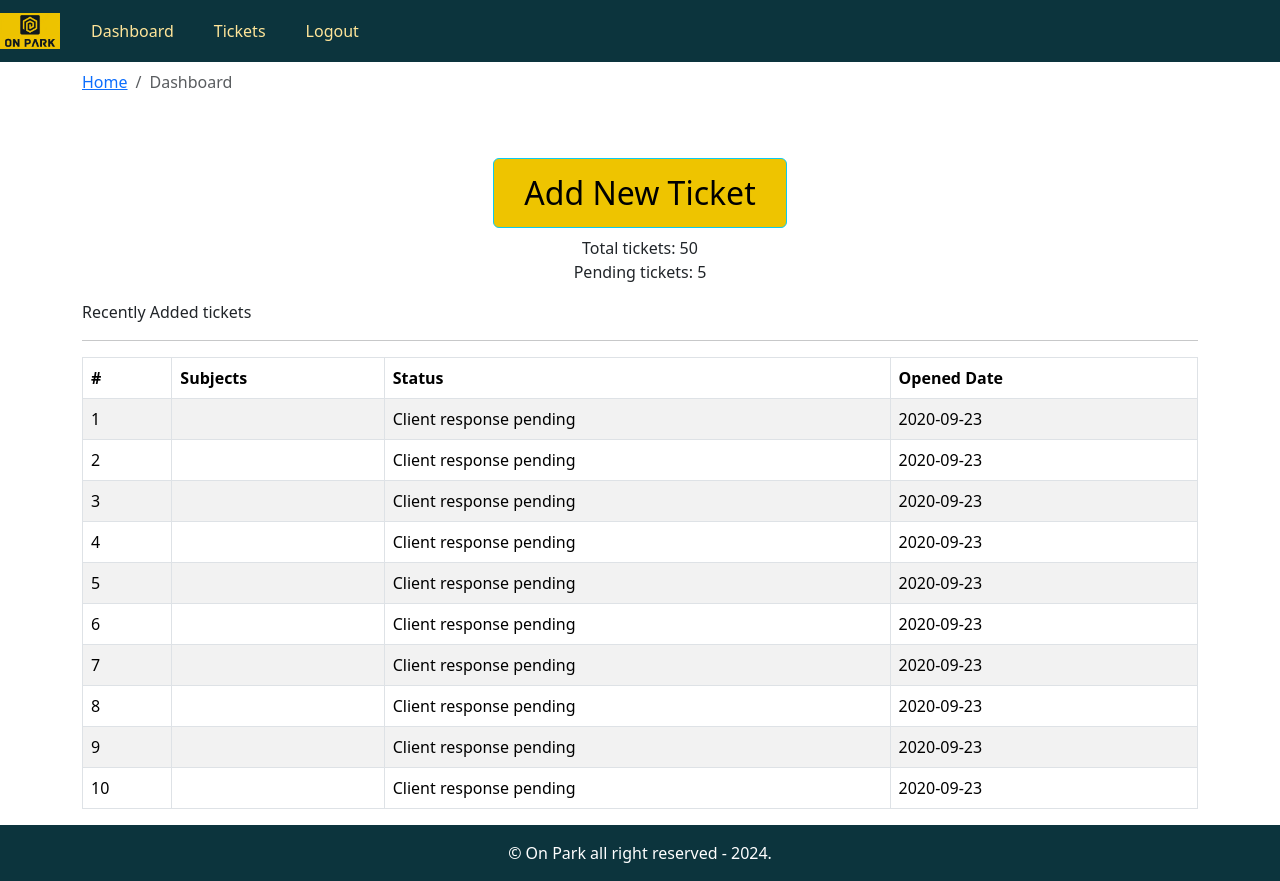
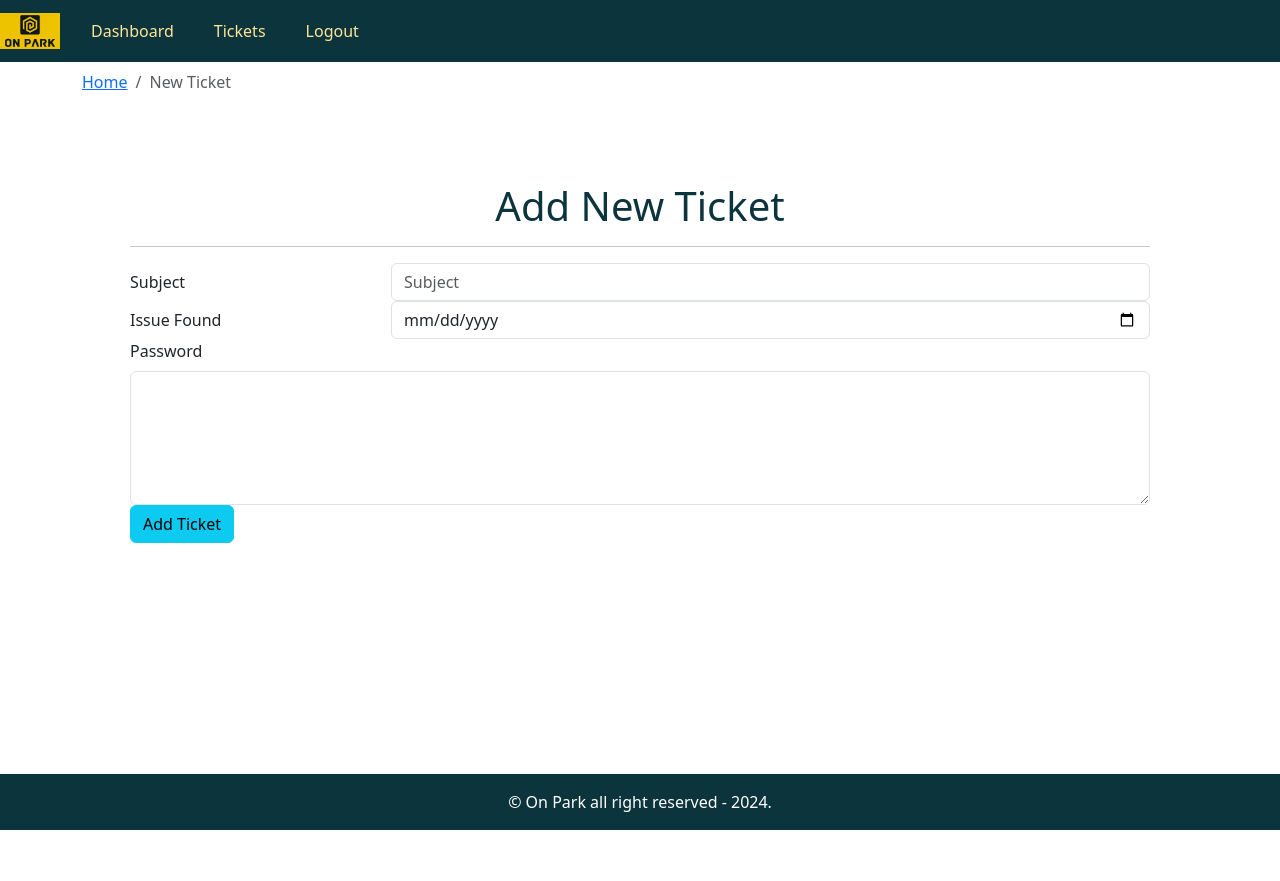
Before and after one commit to based-kaweya/ticketfrontend, a React (Create React App) app: page / in a window 1280 px wide. After the commit the page ends 830 px from the top, so only its background shows below. Built offline with nearby package versions, Linux system fonts and the light colour scheme.

Commit message:
New ticket form added

```diff
--- a/src/App.js
+++ b/src/App.js
@@ -1,16 +1,18 @@
 import React from "react";
 import "./App.css";
 import { DefaultLayout } from "./layout/DefaultLayout";
-import { Dashboard } from "./pages/dashboard/Dashboard.page";
+// import { Dashboard } from "./pages/dashoard/Dashboard.page";
 
-import { Entry } from "./pages/entry/Entry.page";
+// import { Entry } from "./pages/entry/Entry.page";
+import { AddTicket } from "./pages/new-ticket/AddTicket.page";
 
 function App() {
   return (
     <div className="App">
       {/* <Entry /> */}
       <DefaultLayout>
-        <Dashboard />
+        {/* <Dashboard /> */}
+        <AddTicket />
       </DefaultLayout>
     </div>
   );
--- /dev/null
+++ b/src/components/add-ticket-form/AddTicketForm.comp.js
@@ -0,0 +1,76 @@
+import React from "react";
+import { Form, Row, Col, Button } from "react-bootstrap";
+import PropTypes from "prop-types";
+
+import "./add-ticket-form.style.css";
+
+export const AddTicketForm = ({
+  handleOnSubmit,
+  handleOnChange,
+  frmDataErro,
+  frmDt,
+}) => {
+  console.log(frmDt);
+  return (
+    <div class="mt-4 p-5 bg-white text-dark rounded custom-bg">
+      <h1 className="text-center add-ticket-heading">Add New Ticket</h1>
+      <hr />
+      <Form autoComplete="off" onSubmit={handleOnSubmit}>
+        <Form.Group as={Row}>
+          <Form.Label column sm={3}>
+            Subject
+          </Form.Label>
+          <Col sm={9}>
+            <Form.Control
+              name="subject"
+              value={frmDt.subject}
+              maxLength="100"
+              onChange={handleOnChange}
+              placeholder="Subject"
+              required
+            />
+            <Form.Text className="text-danger">
+              {frmDataErro.subject && "Subject is required!"}
+            </Form.Text>
+          </Col>
+        </Form.Group>
+        <Form.Group as={Row}>
+          <Form.Label column sm={3}>
+            Issue Found
+          </Form.Label>
+          <Col sm={9}>
+            <Form.Control
+              type="date"
+              name="issueDate"
+              value={frmDt.issueDate}
+              onChange={handleOnChange}
+              required
+            />
+          </Col>
+        </Form.Group>
+        <Form.Group>
+          <Form.Label>Password</Form.Label>
+          <Form.Control
+            as="textarea"
+            name="detail"
+            rows="5"
+            value={frmDt.detail}
+            onChange={handleOnChange}
+            required
+          />
+        </Form.Group>
+
+        <Button type="submit" variant="info" block className="add-ticket-button">
+          Add Ticket
+        </Button>
+      </Form>
+    </div>
+  );
+};
+
+AddTicketForm.propTypes = {
+  handleOnSubmit: PropTypes.func.isRequired,
+  handleOnChange: PropTypes.func.isRequired,
+  frmDt: PropTypes.object.isRequired,
+  frmDataErro: PropTypes.object.isRequired,
+};
--- /dev/null
+++ b/src/components/add-ticket-form/add-ticket-form.style.css
@@ -0,0 +1,15 @@
+.add-new-ticket {
+    max-width: 550px;
+    margin-left: auto;
+    margin-right: auto;
+
+    box-shadow: 0px 0px 15px -5px black;
+  }
+
+  .add-ticket-heading {
+  color: rgba(12, 52, 61, 1); /* Text color for "Add New Ticket" */
+}
+
+.add-ticket-button {
+  background-color: rgba(238, 196, 0, 1); /* Background color for button */
+}
--- a/src/layout/partials/Header.comp.js
+++ b/src/layout/partials/Header.comp.js
@@ -1,7 +1,7 @@
 // headercomp.js
 
 import React from "react";
-import { Navbar, Nav, NavbarBrand } from "react-bootstrap";
+import { Navbar, Nav } from "react-bootstrap";
 import logo from "../../assests/img/logo.jpg";
 
 export const Header = () => {
--- /dev/null
+++ b/src/pages/new-ticket/AddTicket.page.js
@@ -0,0 +1,67 @@
+import React, { useState, useEffect } from "react";
+import { Container, Row, Col } from "react-bootstrap";
+import { PageBreadcrumb } from "../../components/breadcrumb/Breadcrumb.comp";
+import { AddTicketForm } from "../../components/add-ticket-form/AddTicketForm.comp";
+
+import { shortText } from "../../utils/validation";
+
+const initialFrmDt = {
+  subject: "",
+  issueDate: "",
+  detail: "",
+};
+const initialFrmError = {
+  subject: false,
+  issueDate: false,
+  detail: false,
+};
+export const AddTicket = () => {
+  const [frmData, setFrmData] = useState(initialFrmDt);
+  const [frmDataErro, setFrmDataErro] = useState(initialFrmError);
+  useEffect(() => {}, [frmData, frmDataErro]);
+
+  const handleOnChange = (e) => {
+    const { name, value } = e.target;
+
+    setFrmData({
+      ...frmData,
+      [name]: value,
+    });
+  };
+
+  const handleOnSubmit = async (e) => {
+    e.preventDefault();
+
+    setFrmDataErro(initialFrmError);
+
+    const isSubjectValid = await shortText(frmData.subject);
+
+    setFrmDataErro({
+      ...initialFrmError,
+      subject: !isSubjectValid,
+    });
+
+    console.log("Form submit request received", frmData);
+  };
+
+  return (
+    <Container>
+      <Row>
+        <Col>
+          <PageBreadcrumb page="New Ticket" />
+        </Col>
+      </Row>
+
+      <Row>
+        <Col>
+          <AddTicketForm
+            handleOnChange={handleOnChange}
+            handleOnSubmit={handleOnSubmit}
+            frmDt={frmData}
+            frmDataErro={frmDataErro}
+          />
+        </Col>
+      </Row>
+    </Container>
+  );
+};
--- /dev/null
+++ b/src/utils/validation.js
@@ -0,0 +1,3 @@
+export const shortText = (str) => {
+    return str.length >= 3 && str.length <= 100;
+  };
```
